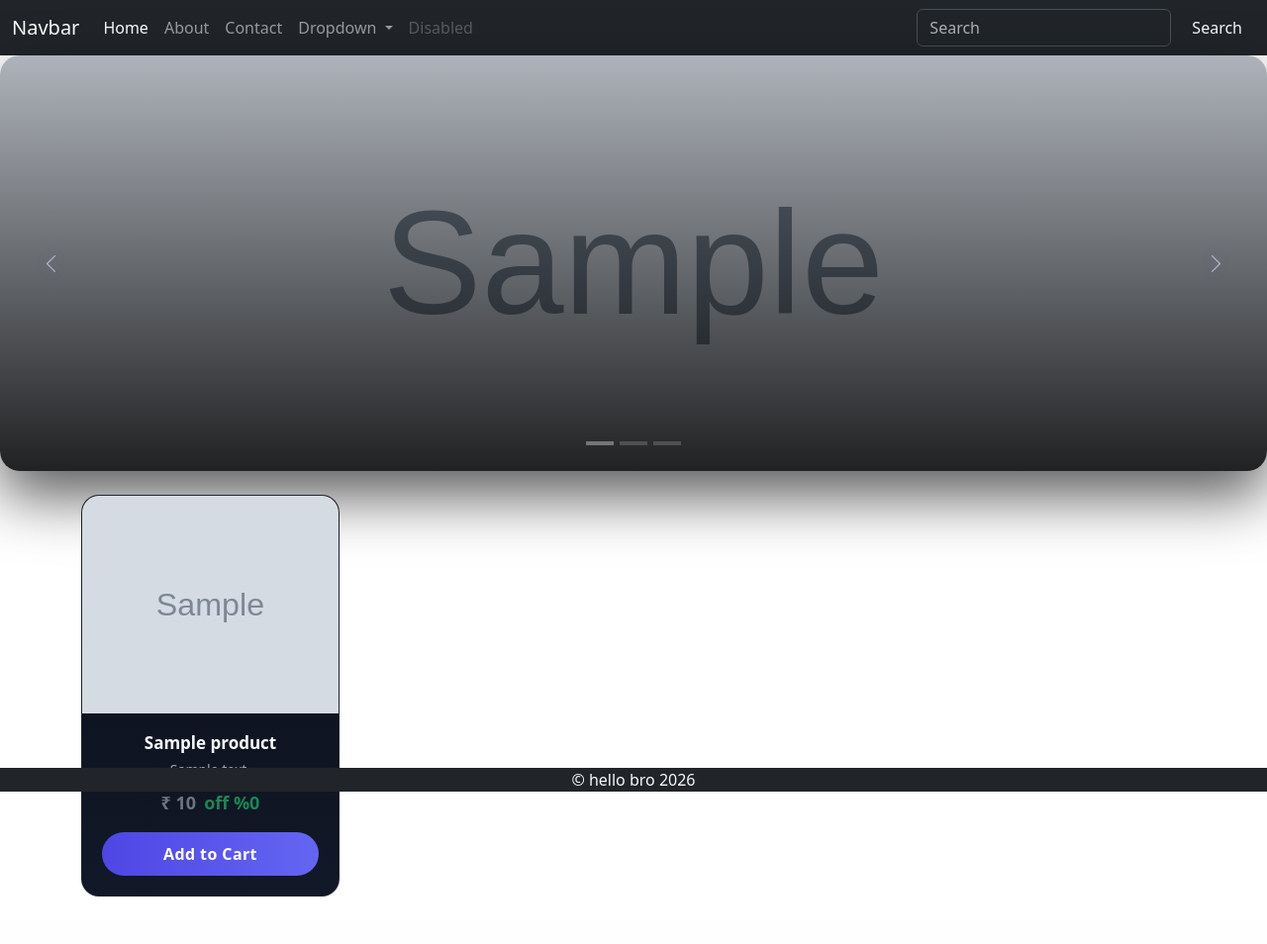
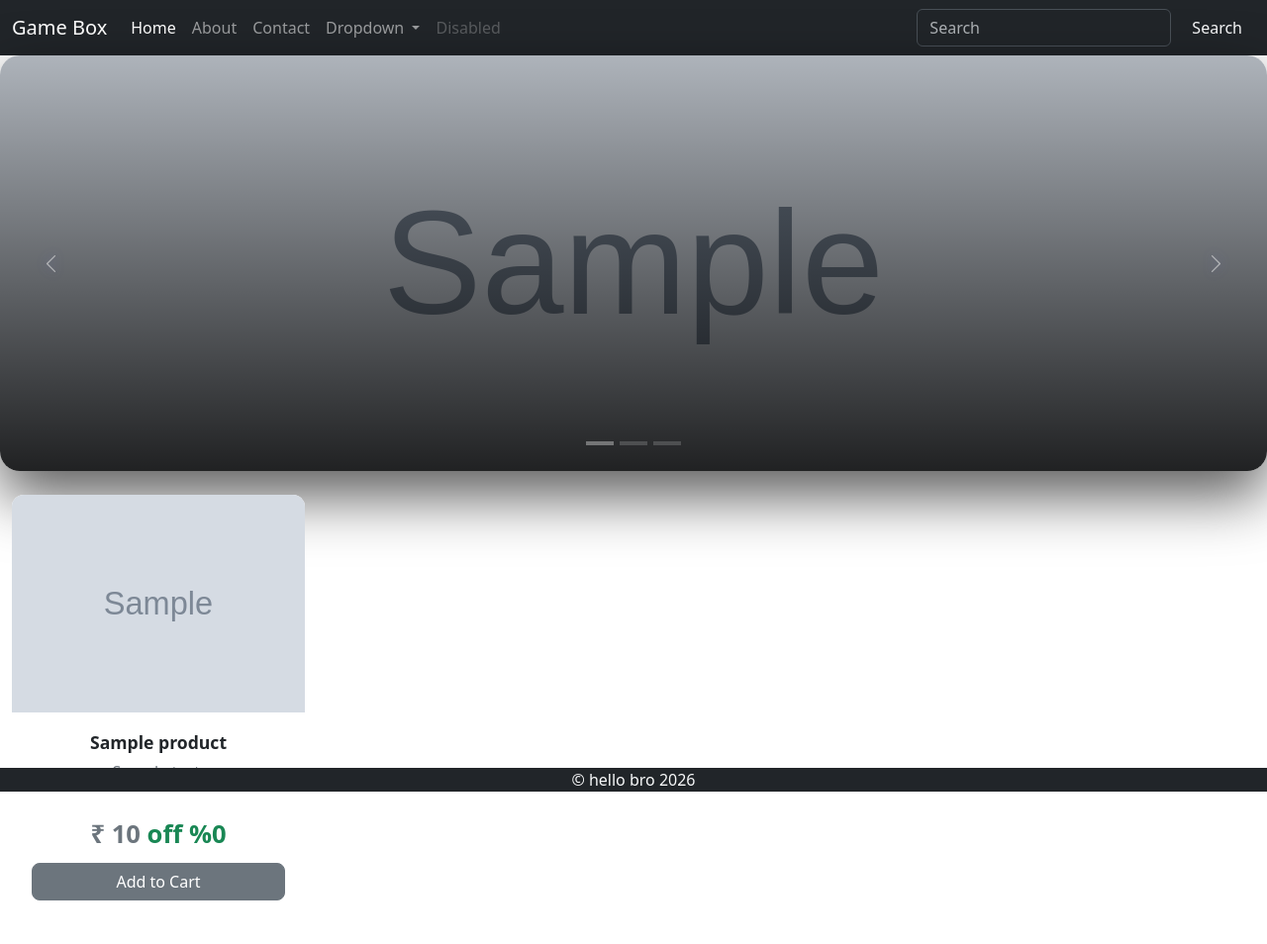
Before and after one commit to guna0223/django-project, a Django app: page / in a window 1280 px wide. Shown: the whole page at 99% size. Before the commit the page ends 906 px from the top, so only its background shows below. Run offline with Django 5.2, Linux system fonts and the light colour scheme; tables that the repository leaves empty hold one stand-in row (values such as "Sample post"); grey boxes marked "Sample" are stand-in pictures.

Commit message:
update apges

```diff
--- a/Eshop/mainapp/urls.py
+++ b/Eshop/mainapp/urls.py
@@ -1,9 +1,11 @@
 from django.urls import path
 
 from  . import views
+
 
 urlpatterns = [
     path('', views.homeView, name='home_page'),
     path("about/", views.aboutView, name='about_page'),
     path("contact/", views.contactView, name='contact_page'),
+
 ]
--- a/Eshop/mainapp/views.py
+++ b/Eshop/mainapp/views.py
@@ -9,7 +9,7 @@ def homeView(request):
         'current_page':'home',
         # Let's collext all existing records of carousel image to be send to template
         'carousel_images' : CarouselImage.objects.all(), # select * from carousel_images
-        'products': Product.objects.all()
+        'products': Product.objects.all() # show all product card in home page
     }
 
     return render(request, template_name= template, context= context)
--- a/Eshop/products/urls.py
+++ b/Eshop/products/urls.py
@@ -1,8 +1,16 @@
 from django.urls import path
 
 from .views import productView,searchProducts
-
+from .views import(
+    CreateProduct, ProductDetail,UpdateProduct, DeleteProduct
+)
 urlpatterns = [
     path("all/",productView, name='product_page'),
-    path('search/', searchProducts, name = 'search_products')
+    path('search/', searchProducts, name = 'search_products'),
+
+    path ('add/', CreateProduct.as_view(), name='add_product'),
+    path('<int:pk>/',ProductDetail.as_view(), name='product_details' ),
+    path('<int:pk>/edit/',UpdateProduct.as_view(), name='edit_product' ),
+    path('<int:pk>/delete/',DeleteProduct.as_view(), name='delete_product' ),
+
 ]
--- a/Eshop/static/css/style.css
+++ b/Eshop/static/css/style.css
@@ -15,24 +15,22 @@
 }
 
 /* Carousel images */
-#carouselExampleCaptions
-.carousel-item img {
+#carouselExampleCaptions .carousel-item img {
     height: 420px;
     object-fit: cover;
     filter: brightness(0.85) contrast(1.15);
     transition: transform 1.2s ease, filter 1.2s ease;
+    border-radius: none !important;
 }
 
 /* Subtle zoom animation */
-#carouselExampleCaptions
-.carousel-item.active img {
+#carouselExampleCaptions .carousel-item.active img {
     transform: scale(1.06);
     filter: brightness(0.95) contrast(1.2);
 }
 
 /* Dark gradient overlay */
-#carouselExampleCaptions
-.carousel-item::after {
+#carouselExampleCaptions .carousel-item::after {
     content: "";
     position: absolute;
     inset: 0;
@@ -43,8 +41,7 @@
 }
 
 /* Indicators */
-#carouselExampleCaptions
-.carousel-indicators button {
+#carouselExampleCaptions .carousel-indicators button {
     width: 28px;
     height: 4px;
     border-radius: 10px;
@@ -54,17 +51,13 @@
 
 
 /* Controls */
-#carouselExampleCaptions
-.carousel-control-prev,
-#carouselExampleCaptions
-.carousel-control-next {
+#carouselExampleCaptions .carousel-control-prev,
+#carouselExampleCaptions .carousel-control-next {
     width: 8%;
 }
 
-#carouselExampleCaptions
-.carousel-control-prev-icon,
-#carouselExampleCaptions
-.carousel-control-next-icon {
+#carouselExampleCaptions .carousel-control-prev-icon,
+#carouselExampleCaptions .carousel-control-next-icon {
     background-size: 65%;
     filter: drop-shadow(0 0 6px rgba(99, 102, 241, 0.8));
 }
@@ -74,8 +67,7 @@
 
 /* Responsive */
 @media (max-width: 768px) {
-    #carouselExampleCaptions
-    .carousel-item img {
+    #carouselExampleCaptions .carousel-item img {
         height: 260px;
     }
 }
@@ -328,117 +320,119 @@
 /* style for product */
 
 /* product */
-
-/* ==============================
-   PRIME DARK GAMING CARD
-================================ */
+/* Product Card */
 .product-card {
-    position: relative;
-    background: linear-gradient(180deg, #0b0f19, #111827);
-    border-radius: 18px;
-    border: 1px solid rgba(255, 255, 255, 0.06);
-    color: #e5e7eb;
+    border: none;
+    border-radius: 12px;
     overflow: hidden;
-    transition: transform .35s ease, box-shadow .35s ease;
+    transition: all 0.3s ease;
+    background-color: #fff;
 }
 
-/* Soft premium glow */
 .product-card:hover {
-    transform: translateY(-10px);
-    box-shadow:
-        0 20px 50px rgba(0, 0, 0, 0.6),
-        0 0 0 1px rgba(99, 102, 241, 0.25);
+    transform: translateY(-6px);
+    box-shadow: 0 12px 30px rgba(0, 0, 0, 0.12);
 }
 
-/* Image */
+/* Product Image */
 .product-card img {
     height: 220px;
     object-fit: cover;
-    background: #000;
-    transition: transform .45s ease, filter .45s ease;
+    transition: transform 0.4s ease;
 }
 
 .product-card:hover img {
-    transform: scale(1.06);
-    filter: brightness(1.05) contrast(1.1);
+    transform: scale(1.05);
 }
 
-/* Card body */
+/* Card Body */
 .product-card .card-body {
-    padding: 20px;
+    padding: 1.25rem;
 }
 
-/* Title */
+/* Product Title */
 .product-card .card-title {
-    font-size: 17px;
-    font-weight: 700;
-    color: #f9fafb;
-    margin-bottom: 6px;
+    font-size: 1.1rem;
+    font-weight: 600;
+    color: #212529;
+    margin-bottom: 0.4rem;
 }
 
-/* Description — EXACT 2 lines */
+/* Product Description */
 .product-desc {
-    font-size: 14px;
-    color: #9ca3af;
-    margin-bottom: 10px;
-
-    display: -webkit-box;
-    -webkit-line-clamp: 2;
-    -webkit-box-orient: vertical;
+    font-size: 0.9rem;
+    color: #6c757d;
+    height: 40px;
     overflow: hidden;
 }
 
-/* Price row */
+/* Price */
 .product-price {
-    font-size: 18px;
+    font-size: 1.1rem;
     font-weight: 700;
-    color: #a5b4fc;
-    display: flex;
-    justify-content: center;
-    align-items: center;
-    gap: 8px;
+    margin-top: 0.5rem;
 }
 
 /* Discount */
 .product-discount {
-    font-size: 13px;
+    font-size: 0.9rem;
     font-weight: 600;
-    color: #34d399;
-    background: rgba(52, 211, 153, 0.12);
-    padding: 4px 10px;
-    border-radius: 999px;
+    margin-left: 6px;
 }
 
-/* Button */
-.product-card .btn-secondary {
-    background: linear-gradient(90deg, #4f46e5, #6366f1);
-    border: none;
-    border-radius: 999px;
-    padding: 10px;
-    font-weight: 600;
-    color: #fff;
-    letter-spacing: 0.4px;
-    transition: all .3s ease;
+/* Remove link styles */
+.product_details-link {
+    text-decoration: none;
+    color: inherit;
 }
 
-.product-card .btn-secondary:hover {
-    box-shadow: 0 8px 30px rgba(99, 102, 241, 0.45);
-    transform: scale(1.03);
+.product_details-link:hover {
+    color: inherit;
 }
 
-/* Optional: subtle top shine */
-.product-card::after {
-    content: "";
-    position: absolute;
-    top: -40%;
-    left: -60%;
-    width: 200%;
-    height: 200%;
-    background: radial-gradient(circle, rgba(255, 255, 255, 0.08), transparent 40%);
-    opacity: 0;
-    transition: opacity .4s ease;
+/* Add to Cart Button */
+.product-card .btn {
+    margin-top: 10px;
+    border-radius: 8px;
+    font-weight: 500;
 }
 
-.product-card:hover::after {
-    opacity: 1;
+/* dtails page */
+/* Product Details Section */
+.product-details-section {
+    background-color: #f8f9fa;
 }
+
+/* Image */
+.product-image-wrapper img {
+    max-height: 420px;
+    width: 100%;
+    object-fit: cover;
+}
+
+/* Title */
+.product-title {
+    font-size: 2rem;
+    font-weight: 700;
+    color: #212529;
+}
+
+/* Description */
+.product-desc {
+    font-size: 1rem;
+    line-height: 1.6;
+    color: #6c757d;
+}
+
+/* Price */
+.product-price {
+    font-size: 1.6rem;
+    font-weight: 700;
+    color: #198754;
+}
+
+/* Buttons */
+.product-details-section .btn {
+    border-radius: 8px;
+    font-weight: 500;
+}
--- a/Eshop/templates/base/includes/footer.html
+++ b/Eshop/templates/base/includes/footer.html
@@ -1,5 +1,3 @@
-
-
-    <footer class="bg-dark text-light fixed-bottom text-center h-30">
-        &copy hello bro  2026
-    </footer>
+<footer class="bg-dark text-light fixed-bottom text-center h-30 w-100">
+    &copy hello bro 2026
+</footer>
--- a/Eshop/templates/base/includes/header.html
+++ b/Eshop/templates/base/includes/header.html
@@ -1,7 +1,7 @@
 <header>
     <nav class="navbar navbar-expand-lg bg-dark " data-bs-theme="dark">
         <div class="container-fluid">
-            <a class="navbar-brand" href="{% url 'home_page' %}">Navbar</a>
+            <a class="navbar-brand" href="{% url 'home_page' %}">Game Box</a>
             <button class="navbar-toggler" type="button" data-bs-toggle="collapse"
                 data-bs-target="#navbarSupportedContent" aria-controls="navbarSupportedContent" aria-expanded="false"
                 aria-label="Toggle navigation">
--- a/Eshop/templates/products/includes/productCard.html
+++ b/Eshop/templates/products/includes/productCard.html
@@ -1,8 +1,14 @@
 <div>
     <div class="card product-card">
         <img src="{{ product.thumbnail.url }}" class="card-img-top" alt="{{ product.title }}">
+
         <div class="card-body text-center">
-            <h5 class="card-title">{{ product.title }}</h5>
+
+            <a href="{% url 'product_details' product.pk %}" class="product_details-link">
+                <h5 class="card-title">
+                    {{ product.title }}
+                </h5>
+
                 <p class="card-text product-desc">{{ product.desc }}</p>
                 <p class="card-text product-price text-secondary">&#8377;
                     {{ product.price }}
@@ -10,6 +16,7 @@
                         off %{{ product.discount}}
                     </span>
                 </p>
+            </a>
             <a href="#" class="btn btn-secondary w-100">Add to Cart</a>
         </div>
     </div>
--- a/Eshop/templates/products/includes/productsection.html
+++ b/Eshop/templates/products/includes/productsection.html
@@ -1,4 +1,4 @@
-<section id="products-container" class="container my-4">
+<section id="products-container" class="container-fluid my-4">
     <div class="row g-4">
         {% for product in products %}
         <div class="col-12 col-sm-6 col-md-4 col-lg-3">
--- a/Eshop/templates/products/products.html
+++ b/Eshop/templates/products/products.html
@@ -6,6 +6,11 @@ product card
 
 <!-- about apge -->
 {% block content %}
+<section class="d-flex justify-content-center align-items-center mt-3">
+    <a href="{% url 'add_product' %}" class="btn btn-primary">Add Product</a>
+</section>
+
+
 
 <section>
     <div>
```
Also changed, not shown: Eshop/products/views.py (+33 -0 lines), Eshop/templates/products/add_product.html (added, +37 -0 lines), Eshop/templates/products/delete_product.html (added, +20 -0 lines), Eshop/templates/products/product_details.html (added, +52 -0 lines), Eshop/templates/products/update_product.html (added, +19 -0 lines), Eshop/media/products/thumbnails/logo-met-one_TKAf5FB.png (added). Lines whose indentation alone changed are shown as unchanged.
